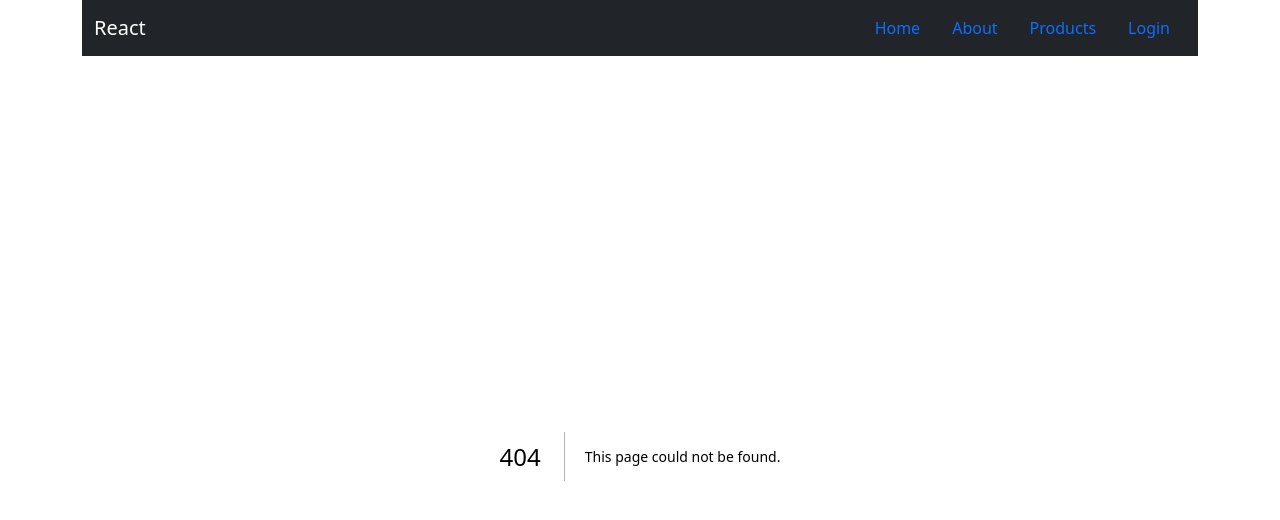
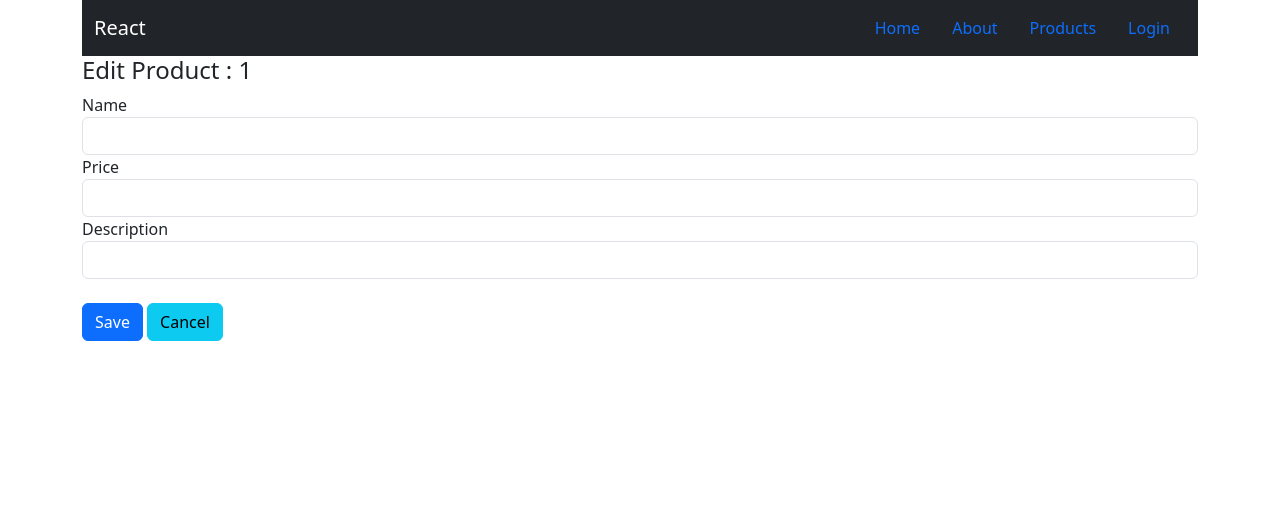
Before and after one commit to aniljos/Nextjs-Nov-04, a Next.js app in the folder the-awesome-app/: page /products/1 in a window 1280 px wide. Before the commit this address had no page. Shown: the top 520 px of the page. Built offline with nearby package versions, Linux system fonts and the light colour scheme.

Commit message:
Day 2 session 3

```diff
--- /dev/null
+++ b/the-awesome-app/src/app/products/[id]/page.tsx
@@ -0,0 +1,41 @@
+'use client'
+
+import { Product } from "@/model/Product";
+import { useParams } from "next/navigation"
+import { useState } from "react";
+
+export default function EditProductPage(){
+
+    const params = useParams();
+
+    const [product, setProduct] = useState<Product>(new Product(0, "", 0, ""));
+
+    return (
+        <div>
+            <h4>Edit Product : {params.id}</h4>
+
+            <form>
+
+                <div className="form-group">
+                    <label htmlFor="name">Name</label>
+                    <input className="form-control" id="name" value={product.name}/>
+                </div>
+
+                <div className="form-group">
+                    <label htmlFor="price">Price</label>
+                    <input className="form-control" id="price"/>
+                </div>
+
+                <div className="form-group">
+                    <label htmlFor="desc">Description</label>
+                    <input className="form-control" id="desc"/>
+                </div>
+
+                <br/>
+
+                <button className="btn btn-primary">Save</button>&nbsp;
+                <button className="btn btn-info">Cancel</button>
+            </form>
+        </div>
+    )
+}
```
Also changed, not shown: the-awesome-app/src/app/products/page.tsx (+35 -0 lines), 1 other file (tests, documents, lock files or other folders).
